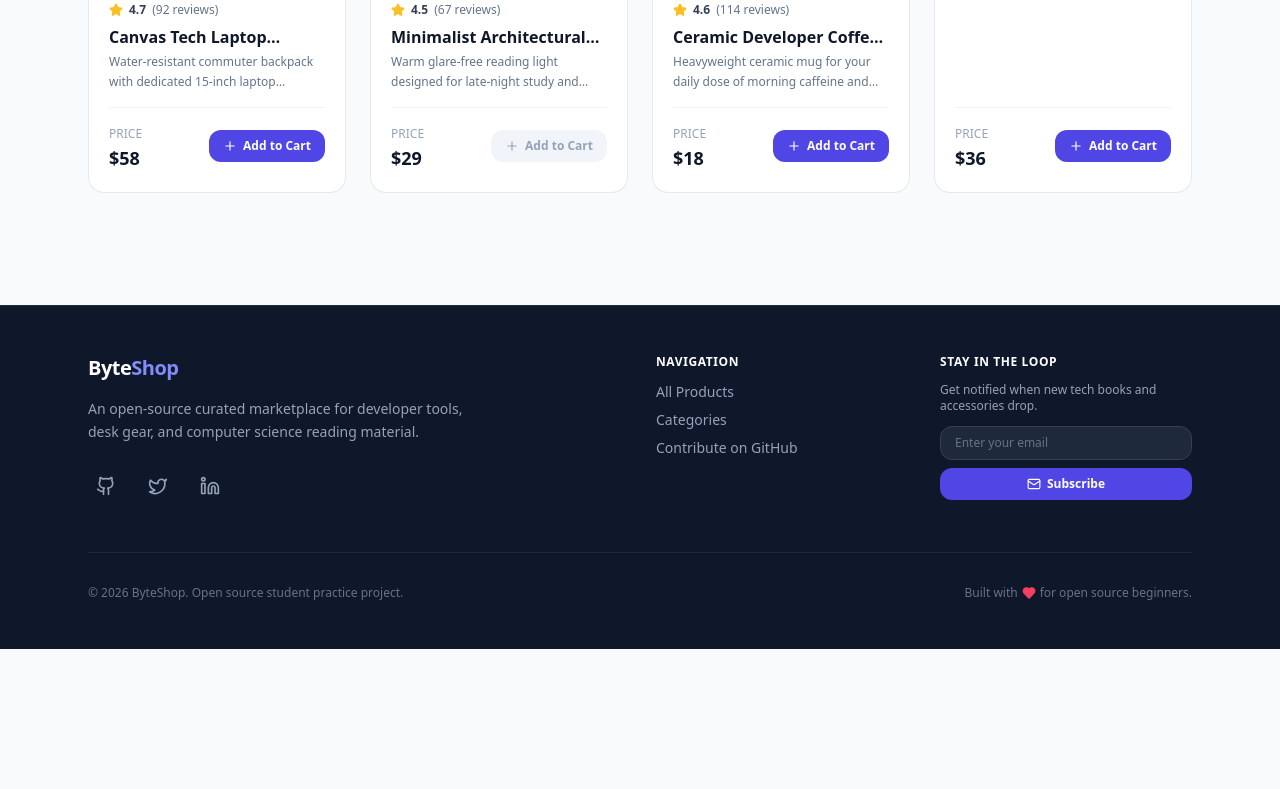
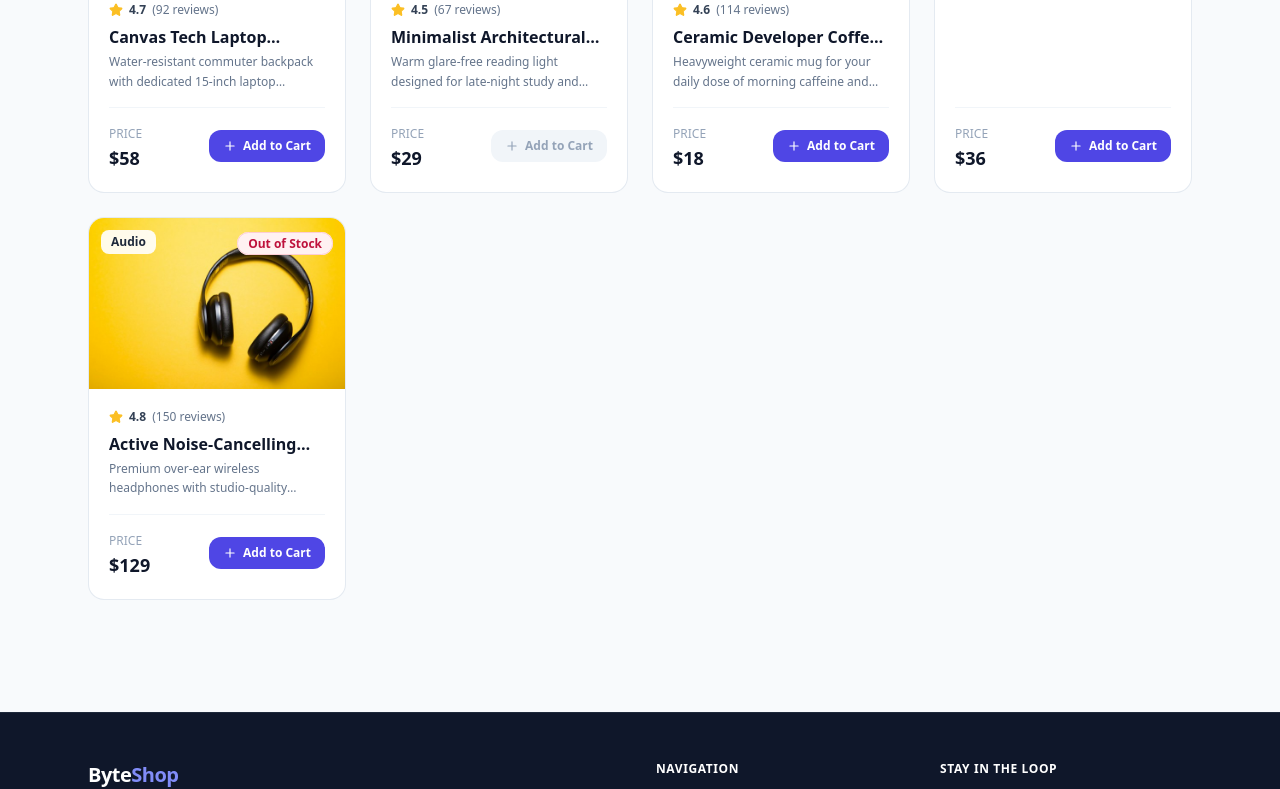
Before and after one commit to Pr1nce-Raj/ByteShop, a React (Vite) app: page / in a window 1280 px wide. Shown: the part 1486-2275 px from the top of the page. Before the commit the page ends 2135 px from the top, so only its background shows below. Built offline with nearby package versions, Linux system fonts and the light colour scheme.

Commit message:
feat: add Active Noise-Cancelling Headphones to Audio category
Closes #7

```diff
--- a/src/data/products.js
+++ b/src/data/products.js
@@ -86,8 +86,16 @@
     image: "/products/book_pragmatic.jpg",
     description: "Essential library including Zero to One, Startup Owner's Manual, and leadership guides.",
     inStock: true
+  },
+  {
+    id: 9,
+    name: "Active Noise-Cancelling Headphones",
+    category: "Audio",
+    price: 129,
+    rating: 4.8,
+    reviewsCount: 150,
+    image: "/products/headphones.jpg",
+    description: "Premium over-ear wireless headphones with studio-quality audio.",
+    inStock: true
   }
-  // NOTE FOR CONTRIBUTORS (Issue #7):
-  // The store currently has categories: "Electronics", "Books", "Accessories".
-  // Issue #7 is to add a new product in the "Audio" category (e.g. Wireless Noise-Cancelling Headphones using "/products/headphones.jpg").
 ];
```
